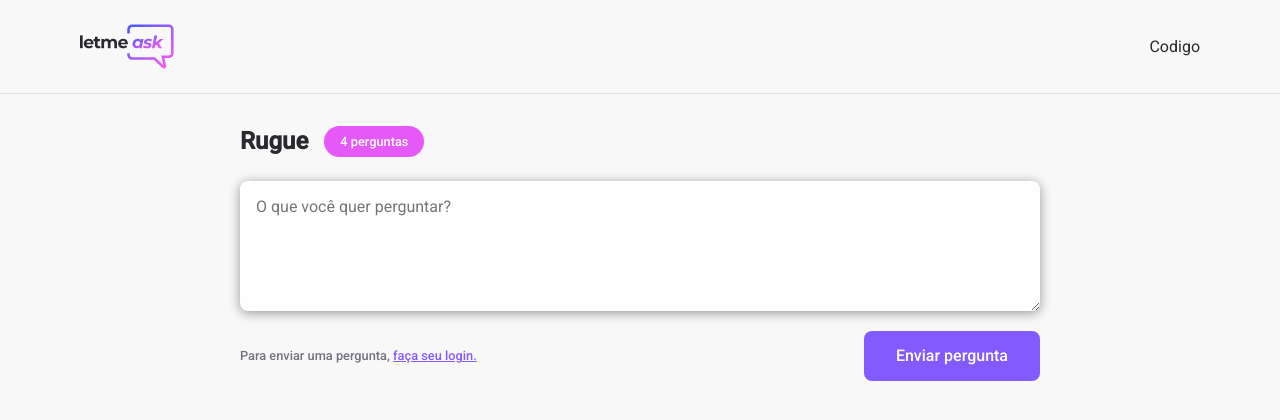
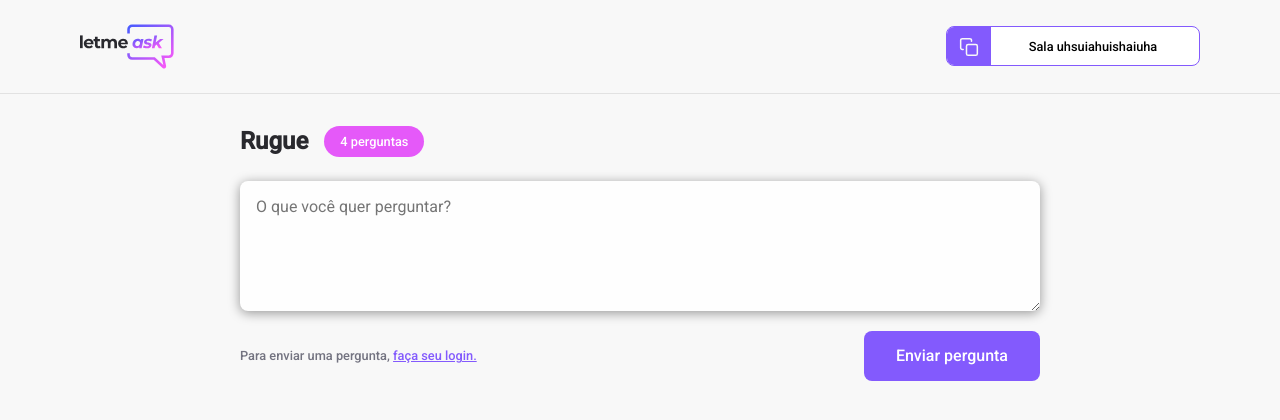
Before and after one commit to Priscilt1/letmeask, a React (Create React App) app: page /rooms/1 in a window 1280 px wide. Shown: the top 420 px of the page. Built offline with nearby package versions, Linux system fonts and the light colour scheme; no server answers.

Commit message:
feat: :construction: code room

```diff
--- /dev/null
+++ b/src/components/RoomCode.tsx
@@ -0,0 +1,14 @@
+import copy from "../assets/images/copy.svg"
+import '../styles/room-code.scss'
+
+export function RoomCode() {
+  return (
+    <button className="room-code">
+      <div>
+        <img src={copy} alt="Copy room code"/>
+      </div>
+
+      <span>Sala uhsuiahuishaiuha</span>
+    </button>
+  )
+}
--- a/src/pages/Room.tsx
+++ b/src/pages/Room.tsx
@@ -1,5 +1,6 @@
 import logoImg from "../assets/images/logo.svg";
 import { Button } from "../components/Button";
+import { RoomCode } from "../components/RoomCode";
 
 import "../styles/room.scss";
 
@@ -9,7 +10,7 @@
       <header>
         <div className="content">
           <img src={logoImg} alt="Letmeask" />
-          <div>Codigo</div>
+          <RoomCode />
         </div>
       </header>
 
--- /dev/null
+++ b/src/styles/room-code.scss
@@ -0,0 +1,30 @@
+.room-code {
+  height: 2.5rem;
+  border-radius: 0.5rem;
+  overflow: hidden;
+
+  background: var(--white);
+  border: 1px solid var(--purple-500);
+  cursor: pointer;
+
+  display: flex;
+
+  div {
+    height: 2.5rem;
+    background-color: var(--purple-500);
+    padding: 0 0.75rem;
+    display: flex;
+    justify-content: center;
+    align-items: center;
+  }
+
+  span {
+    display: block;
+    align-self: center;
+    flex: 1;
+    padding: 0 1rem 0 0.75rem;
+    width: 13rem;
+    font-size: 0.8rem;
+    font-weight: 500;
+  }
+}
```
